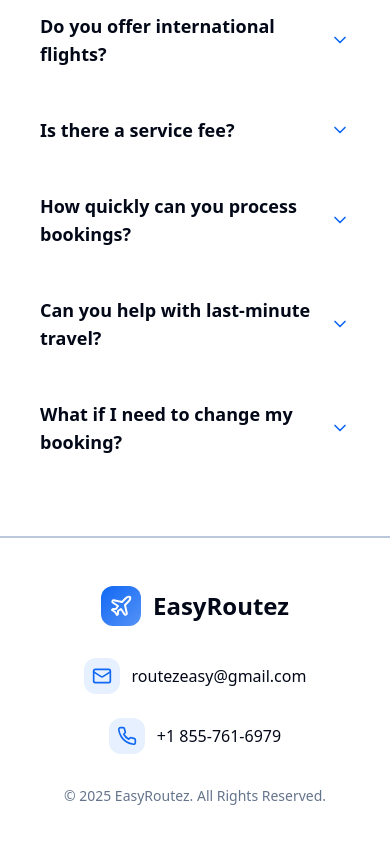
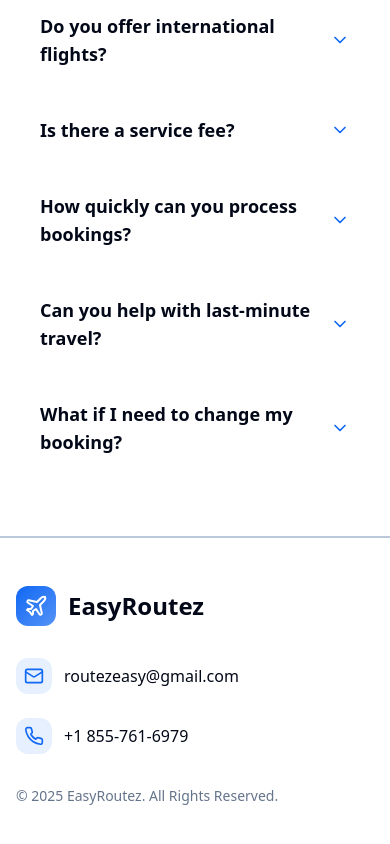
Before and after one commit to Coding-Thunder/easyroutez-connect, a React (Vite) app: page / in a window 390 px wide. Shown: the part 1976-2820 px from the top of the page. Built offline with nearby package versions, Linux system fonts and the light colour scheme.

Commit message:
Align footer content
Left-align logo, email, and phone number in the footer.

```diff
--- a/src/components/Footer.tsx
+++ b/src/components/Footer.tsx
@@ -4,7 +4,7 @@ const Footer = () => {
   return (
     <footer className="bg-white border-t-2 border-blue-border">
       <div className="max-w-7xl mx-auto px-4 sm:px-6 lg:px-8 py-12">
-        <div className="flex flex-col items-center gap-8">
+        <div className="flex flex-col items-start gap-8">
           {/* Logo */}
           <div className="flex items-center gap-3">
             <div className="bg-gradient-blue p-2 rounded-lg">
@@ -16,7 +16,7 @@ const Footer = () => {
           </div>
 
           {/* Contact Information */}
-          <div className="flex flex-col sm:flex-row items-center gap-6">
+          <div className="flex flex-col sm:flex-row items-start gap-6">
             <a
               href="mailto:routezeasy@gmail.com"
               className="flex items-center gap-3 text-foreground hover:text-primary transition-colors duration-300"
@@ -39,7 +39,7 @@ const Footer = () => {
           </div>
 
           {/* Copyright Disclaimer */}
-          <div className="text-muted-foreground text-sm text-center">
+          <div className="text-muted-foreground text-sm">
             © 2025 EasyRoutez. All Rights Reserved.
           </div>
         </div>
```
